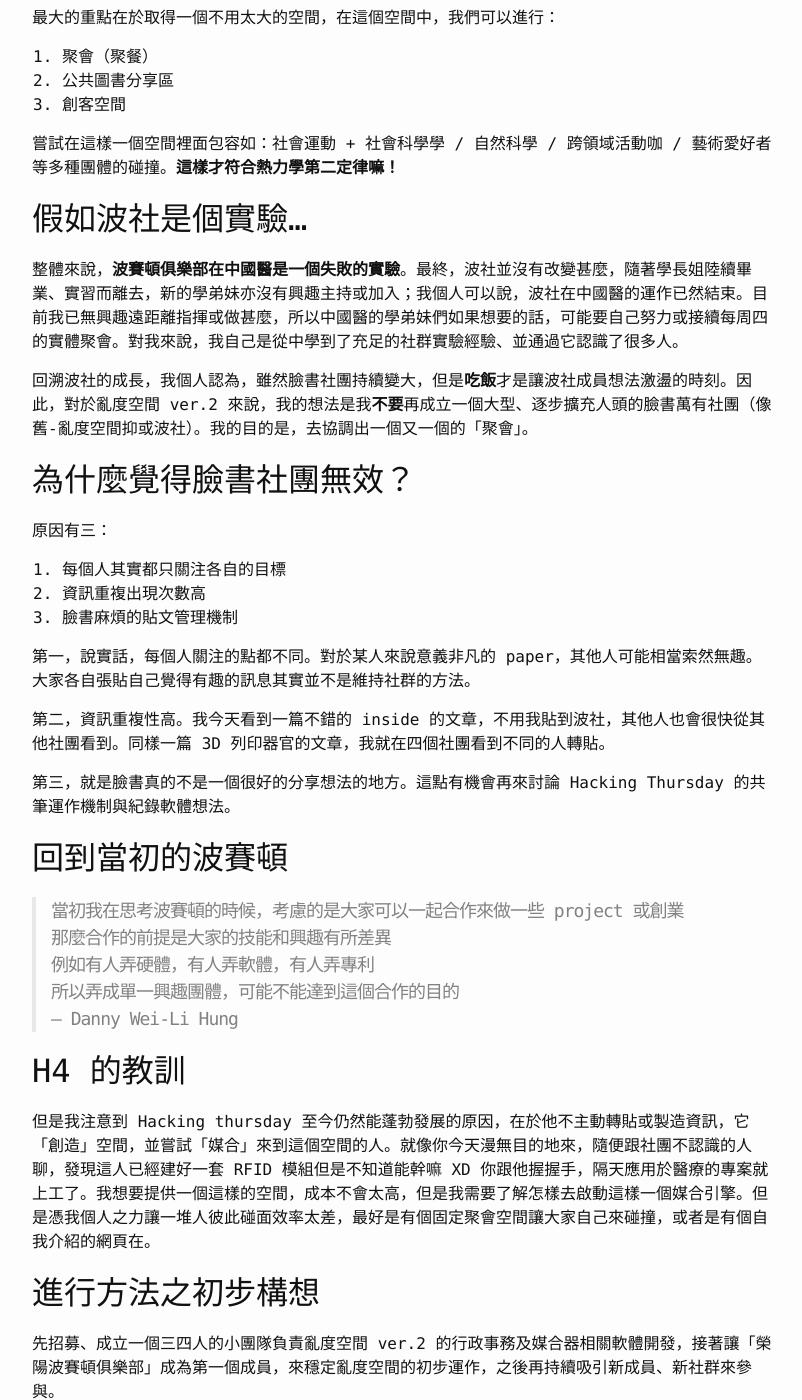
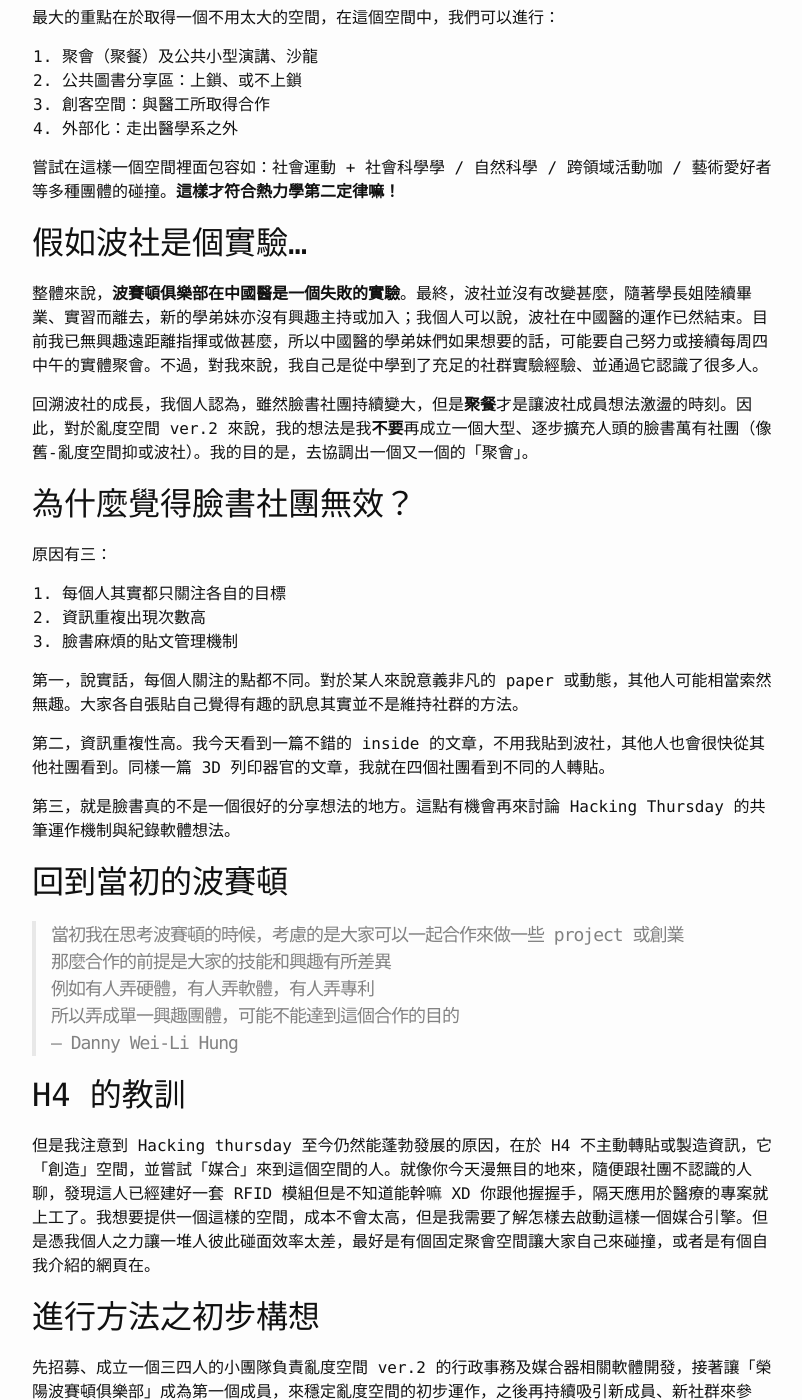
Before and after one commit to algaebrown/yfwu.github.io, a Jekyll site: the page built from _posts/2016-05-13-entropyspace-ver2.md, in a window 1280 px wide and 1400 px high, scrolled down 470 px. Shown: the whole window, without its empty margins (238-1040 px from the left). Built offline with Jekyll 4.4.1, drawn with Linux system fonts in a browser that asks for light colours; comment, search, counter and statistics services are not loaded; some of the changed text lies outside the part shown.

Commit message:
entropyspace

```diff
--- a/_posts/2016-05-13-entropyspace-ver2.md
+++ b/_posts/2016-05-13-entropyspace-ver2.md
@@ -4,7 +4,7 @@ category: startup
 layout: post
 tags: [entropyspace]
 ---
-趁著我弟考上陽明醫學系，開始構思如何實驗新型社團。這次的新實驗目標是：「重建、實體化、外部化已經荒廢的陽明系學會亂度空間」
+趁著我弟考上陽明醫學系，開始構思如何實驗新型社團。這次的新實驗目標是：「重建、實體化、外部化已經荒廢的陽明醫學系的亂度空間」
 
 ## 一句話說說要幹嘛
 我不是要發展一個超小型的興趣同溫層（這個我另外有計畫 A_A，我們需要一個純科學研究狂熱者的社交圈！），也不要再建構一個人頭不斷擴增、大家貼文但是其實無實體接觸的社團。我的目的是建構一個小型、高度自動化的團隊與個人的**媒合器**，配上一個**實體空間**。
@@ -12,30 +12,31 @@ tags: [entropyspace]
 ## 推動方向
 最大的重點在於取得一個不用太大的空間，在這個空間中，我們可以進行：
 
-1. 聚會（聚餐）
-2. 公共圖書分享區
-3. 創客空間
+1. 聚會（聚餐）及公共小型演講、沙龍
+2. 公共圖書分享區：上鎖、或不上鎖
+3. 創客空間：與醫工所取得合作
+4. 外部化：走出醫學系之外
 
 嘗試在這樣一個空間裡面包容如：社會運動 + 社會科學學 / 自然科學 / 跨領域活動咖 / 藝術愛好者 等多種團體的碰撞。**這樣才符合熱力學第二定律嘛！**
 
 ## 假如波社是個實驗...
-整體來說，**波賽頓俱樂部在中國醫是一個失敗的實驗**。最終，波社並沒有改變甚麼，隨著學長姐陸續畢業、實習而離去，新的學弟妹亦沒有興趣主持或加入；我個人可以說，波社在中國醫的運作已然結束。目前我已無興趣遠距離指揮或做甚麼，所以中國醫的學弟妹們如果想要的話，可能要自己努力或接續每周四的實體聚會。對我來說，我自己是從中學到了充足的社群實驗經驗、並通過它認識了很多人。
+整體來說，**波賽頓俱樂部在中國醫是一個失敗的實驗**。最終，波社並沒有改變甚麼，隨著學長姐陸續畢業、實習而離去，新的學弟妹亦沒有興趣主持或加入；我個人可以說，波社在中國醫的運作已然結束。目前我已無興趣遠距離指揮或做甚麼，所以中國醫的學弟妹們如果想要的話，可能要自己努力或接續每周四中午的實體聚會。不過，對我來說，我自己是從中學到了充足的社群實驗經驗、並通過它認識了很多人。
 
-回溯波社的成長，我個人認為，雖然臉書社團持續變大，但是**吃飯**才是讓波社成員想法激盪的時刻。因此，對於亂度空間 ver.2 來說，我的想法是我**不要**再成立一個大型、逐步擴充人頭的臉書萬有社團（像舊-亂度空間抑或波社）。我的目的是，去協調出一個又一個的「聚會」。
+回溯波社的成長，我個人認為，雖然臉書社團持續變大，但是**聚餐**才是讓波社成員想法激盪的時刻。因此，對於亂度空間 ver.2 來說，我的想法是我**不要**再成立一個大型、逐步擴充人頭的臉書萬有社團（像舊-亂度空間抑或波社）。我的目的是，去協調出一個又一個的「聚會」。
 
 ## 為什麼覺得臉書社團無效？
 
 原因有三：
+
 1. 每個人其實都只關注各自的目標
 2. 資訊重複出現次數高
 3. 臉書麻煩的貼文管理機制
 
-第一，說實話，每個人關注的點都不同。對於某人來說意義非凡的 paper，其他人可能相當索然無趣。大家各自張貼自己覺得有趣的訊息其實並不是維持社群的方法。
+第一，說實話，每個人關注的點都不同。對於某人來說意義非凡的 paper 或動態，其他人可能相當索然無趣。大家各自張貼自己覺得有趣的訊息其實並不是維持社群的方法。
 
 第二，資訊重複性高。我今天看到一篇不錯的 inside 的文章，不用我貼到波社，其他人也會很快從其他社團看到。同樣一篇 3D 列印器官的文章，我就在四個社團看到不同的人轉貼。
 
 第三，就是臉書真的不是一個很好的分享想法的地方。這點有機會再來討論 Hacking Thursday 的共筆運作機制與紀錄軟體想法。
-
 
 ## 回到當初的波賽頓
 
@@ -46,7 +47,7 @@ tags: [entropyspace]
   -- Danny Wei-Li Hung
 
 ## H4 的教訓
-但是我注意到 Hacking thursday 至今仍然能蓬勃發展的原因，在於他不主動轉貼或製造資訊，它「創造」空間，並嘗試「媒合」來到這個空間的人。就像你今天漫無目的地來，隨便跟社團不認識的人聊，發現這人已經建好一套 RFID 模組但是不知道能幹嘛 XD 你跟他握握手，隔天應用於醫療的專案就上工了。我想要提供一個這樣的空間，成本不會太高，但是我需要了解怎樣去啟動這樣一個媒合引擎。但是憑我個人之力讓一堆人彼此碰面效率太差，最好是有個固定聚會空間讓大家自己來碰撞，或者是有個自我介紹的網頁在。
+但是我注意到 Hacking thursday 至今仍然能蓬勃發展的原因，在於 H4 不主動轉貼或製造資訊，它「創造」空間，並嘗試「媒合」來到這個空間的人。就像你今天漫無目的地來，隨便跟社團不認識的人聊，發現這人已經建好一套 RFID 模組但是不知道能幹嘛 XD 你跟他握握手，隔天應用於醫療的專案就上工了。我想要提供一個這樣的空間，成本不會太高，但是我需要了解怎樣去啟動這樣一個媒合引擎。但是憑我個人之力讓一堆人彼此碰面效率太差，最好是有個固定聚會空間讓大家自己來碰撞，或者是有個自我介紹的網頁在。
 
 ## 進行方法之初步構想
 先招募、成立一個三四人的小團隊負責亂度空間 ver.2 的行政事務及媒合器相關軟體開發，接著讓「榮陽波賽頓俱樂部」成為第一個成員，來穩定亂度空間的初步運作，之後再持續吸引新成員、新社群來參與。
```
Also changed, not shown: _posts/2016-05-10-whatever-lab-2.md (renamed from _posts/2016-05-10-nobel-prize-workshop.md, +2 -1 lines), _posts/2016-05-14-beyond-imagination.md (added, +28 -0 lines), assets/framework.png (added).
